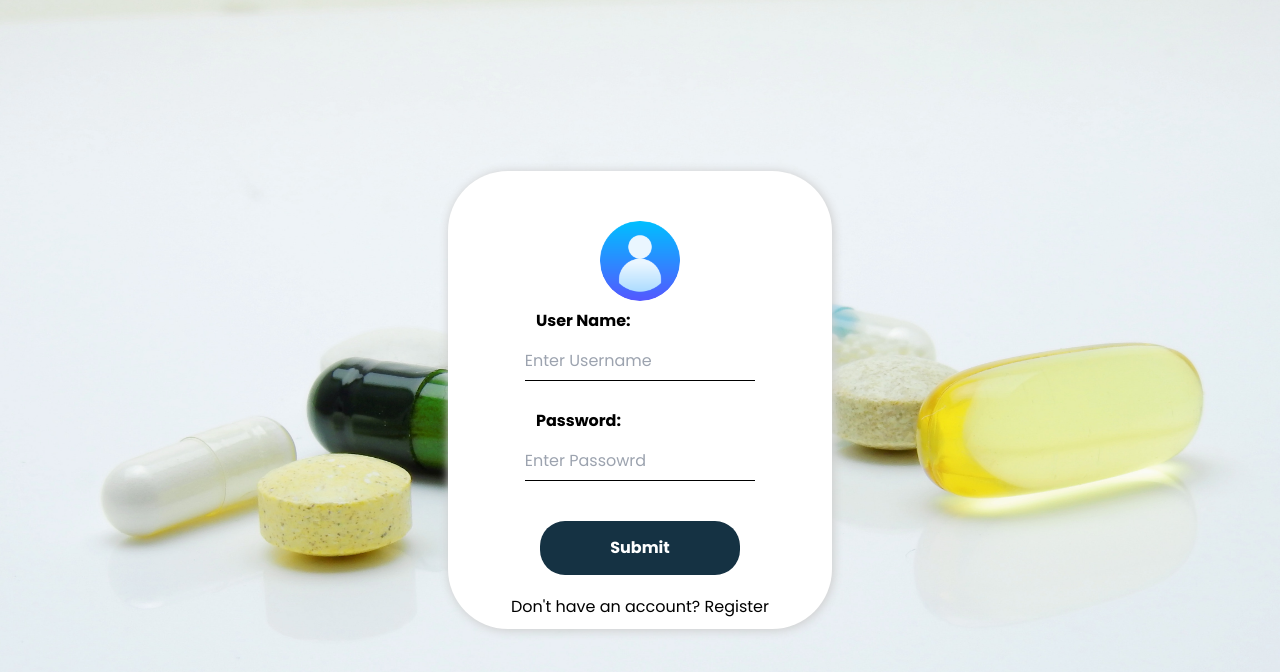
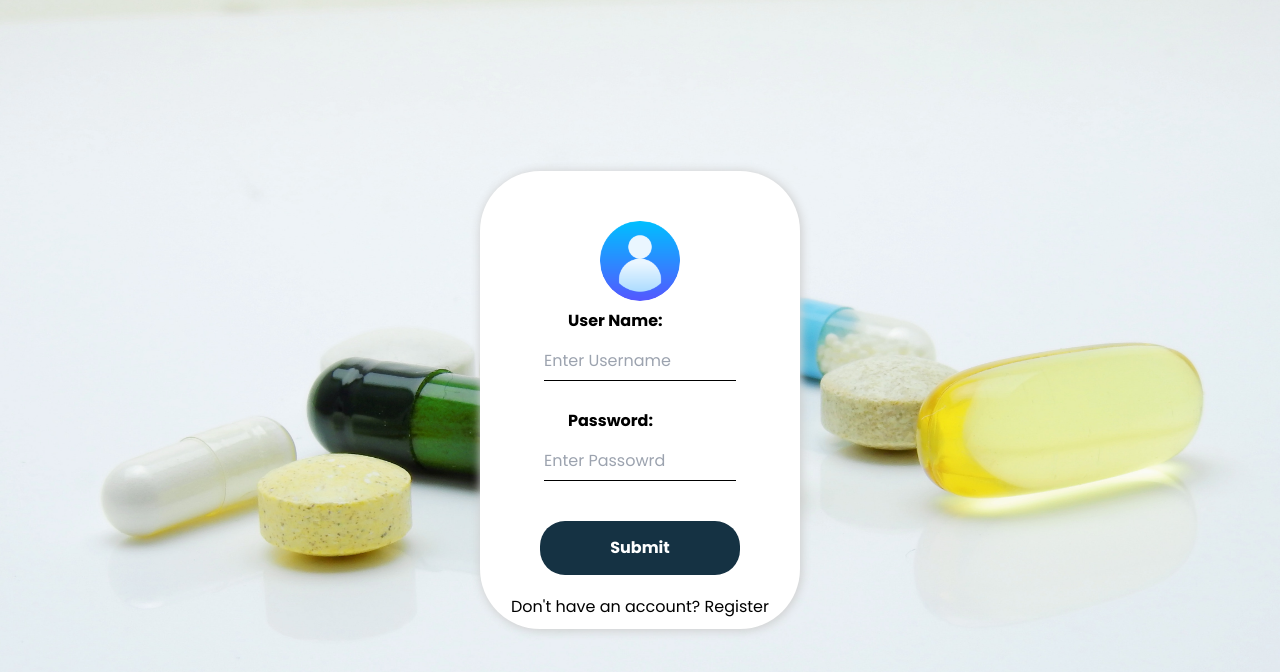
Before and after one commit to health-management-system/hms-frontend-express, a React (Create React App) app: page /patient-login in a window 1280 px wide. Shown: the top 672 px of the page. Built offline with nearby package versions, Linux system fonts and the light colour scheme.

Commit message:
authentication overhall2

```diff
--- a/src/pages/Auth/login.css
+++ b/src/pages/Auth/login.css
@@ -14,7 +14,7 @@
    justify-content: center;
    display: flex;
    padding-bottom: 10px;
-   width: 30%;
+   width: 25%;
    box-shadow: 1px 1px 10px 1px rgb(207, 207,207);
    padding-top: 30px;
    border-radius: 60px;
```
